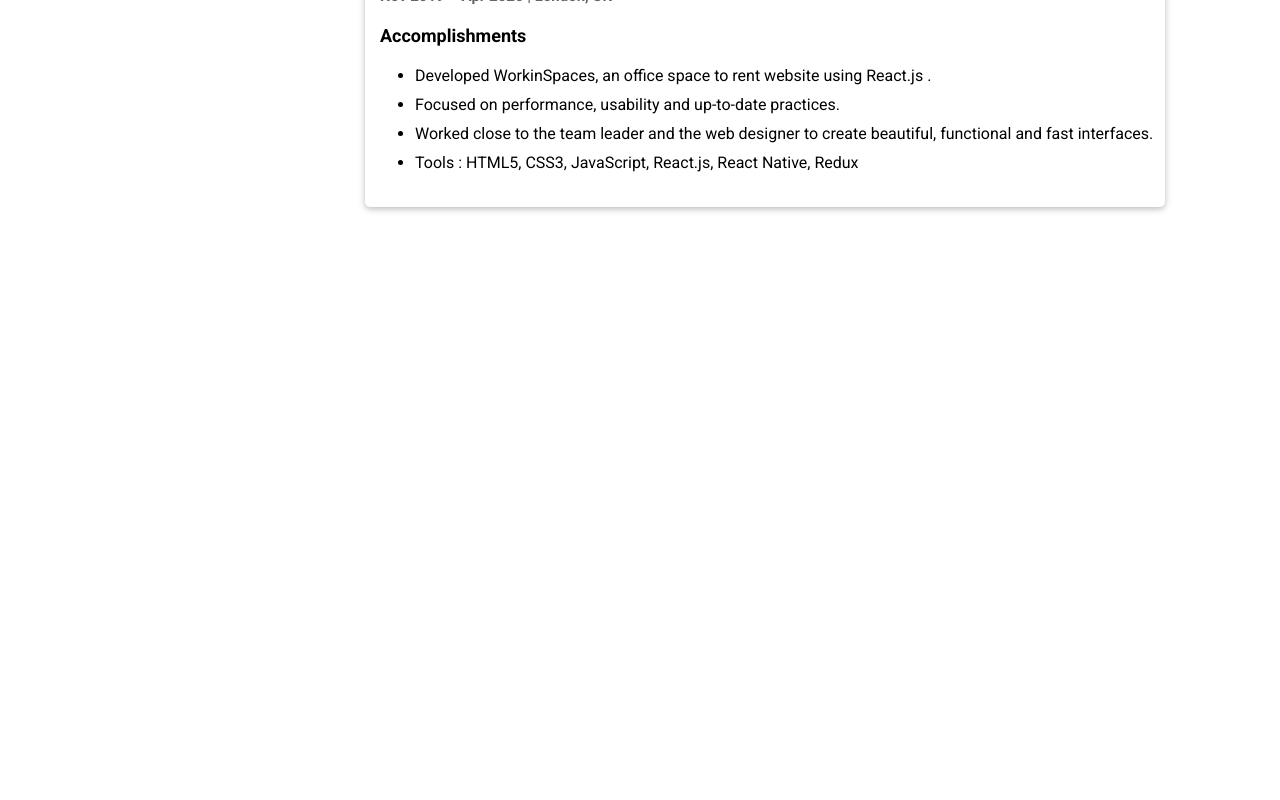
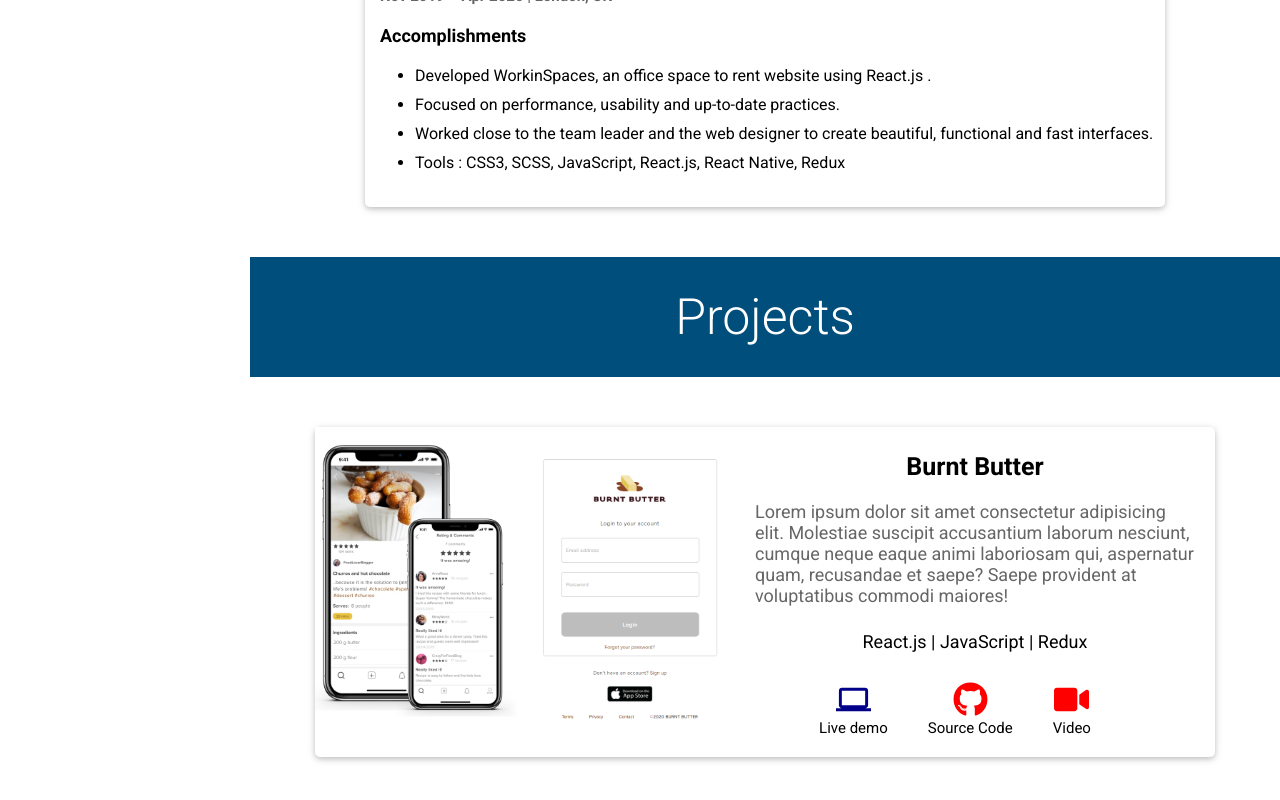
Before and after one commit to fdcoder81/portfolio, a React (Create React App) app: page / in a window 1280 px wide. Shown: the part 1420-2220 px from the top of the page. Before the commit the page ends 1677 px from the top, so only its background shows below. Built offline with nearby package versions, Linux system fonts and the light colour scheme.

Commit message:
project card

```diff
--- a/src/component/experience-card/experienceCard.scss
+++ b/src/component/experience-card/experienceCard.scss
@@ -23,13 +23,16 @@
   }
 
   &-title {
-    font-size: 2.5rem;
+    font-size: 2.2rem;
     font-weight: 600;
     margin-left: 3.5rem;
   }
 
   &-position {
     font-size: 2rem;
+    letter-spacing: 1.5px;
+    color: darkgreen;
+    font-weight: 700;
   }
 
   &-date {
--- /dev/null
+++ b/src/component/project-card/ProjectCard.js
@@ -0,0 +1,39 @@
+import React from "react";
+import "./projectCard.scss";
+import { MdLaptop } from "react-icons/md";
+import { FaGithub, FaVideo } from "react-icons/fa";
+
+function ProjectCard() {
+  const img = "../../img/burnt1.png";
+  return (
+    <div className="project-card">
+      <img src={img} alt="" />
+      <div className="project-card-content">
+        <h2 className="project-card-title">Burnt Butter</h2>
+        <p className="project-card-description">
+          Lorem ipsum dolor sit amet consectetur adipisicing elit. Molestiae
+          suscipit accusantium laborum nesciunt, cumque neque eaque animi
+          laboriosam qui, aspernatur quam, recusandae et saepe? Saepe provident
+          at voluptatibus commodi maiores!
+        </p>
+        <p className="project-card-tools">React.js | JavaScript | Redux</p>
+        <div className="project-card-icons">
+          <div className="project-card-icon">
+            <MdLaptop size="35" color="#00008b" />
+            <p className="project-card-link">Live demo</p>
+          </div>
+          <div className="project-card-icon">
+            <FaGithub size="35" color="red" />
+            <p className="project-card-link">Source Code</p>
+          </div>
+          <div className="project-card-icon">
+            <FaVideo size="35" color="red" />
+            <p className="project-card-link">Video</p>
+          </div>
+        </div>
+      </div>
+    </div>
+  );
+}
+
+export default ProjectCard;
--- /dev/null
+++ b/src/component/project-card/projectCard.scss
@@ -0,0 +1,50 @@
+.project-card {
+  width: 90rem;
+  padding: 0 2rem 2rem 0;
+  margin: 5rem auto;
+  box-shadow: 0 2px 5px 0 rgba(0, 0, 0, 0.16), 0 2px 10px 0 rgba(0, 0, 0, 0.12);
+  border-radius: 0.5rem;
+  display: flex;
+
+  img {
+    width: 50%;
+    object-fit: cover;
+  }
+
+  &-title {
+    font-size: 2.5rem;
+    margin-top: 2.5rem;
+    text-align: center;
+  }
+
+  &-description {
+    font-size: 1.8rem;
+    color: #666;
+    margin-top: 2rem;
+  }
+
+  &-tools {
+    text-align: center;
+    font-size: 1.8rem;
+    margin-top: 2.5rem;
+  }
+
+  &-icons {
+    text-align: center;
+  }
+
+  &-icon {
+    margin: 3rem 4rem 0 0;
+    display: inline-block;
+    text-align: center;
+    transition: all 0.4s ease-out;
+
+    &:hover {
+      transform: scale(1.1);
+    }
+  }
+
+  &-link {
+    font-size: 1.5rem;
+  }
+}
--- a/src/data/data.js
+++ b/src/data/data.js
@@ -10,7 +10,7 @@
       "Working on a food delivery app.",
       "Developing and maintaining websites based on client needs and specifications.",
       "Improved knowledge of modern React.js, React Native, React Hooks",
-      "Tools : HTML5, CSS3, JavaScript, React.js, React Native, Redux",
+      "Tools : CSS3, SCSS, JavaScript, React.js, React Native, Redux",
     ],
   },
   {
@@ -23,7 +23,7 @@
       "Developed WorkinSpaces, an office space to rent website using React.js .",
       "Focused on performance, usability and up-to-date practices.",
       "Worked close to the team leader and the web designer to create beautiful, functional and fast interfaces.",
-      "Tools : HTML5, CSS3, JavaScript, React.js, React Native, Redux",
+      "Tools : CSS3, SCSS, JavaScript, React.js, React Native, Redux",
     ],
   },
 ];
--- a/src/pages/content/Content.js
+++ b/src/pages/content/Content.js
@@ -1,12 +1,14 @@
 import React from "react";
 import About from "../about/About";
 import Experience from "../experience/Experience";
+import Projects from "../projects/Projects";
 
 function Content() {
   return (
     <div className="content-container">
       <About />
       <Experience />
+      <Projects />
     </div>
   );
 }
--- /dev/null
+++ b/src/pages/projects/Projects.js
@@ -0,0 +1,16 @@
+import React from "react";
+import ContentHeader from "../../component/content-header/ContentHeader";
+import ProjectCard from "../../component/project-card/ProjectCard";
+
+function Projects() {
+  return (
+    <div className="projects">
+      <ContentHeader title="Projects" />
+      <div className="projects-container">
+        <ProjectCard />
+      </div>
+    </div>
+  );
+}
+
+export default Projects;
```
Also changed, not shown: public/img/burnt1.png (added), src/pages/projects/projects.scss (added).
